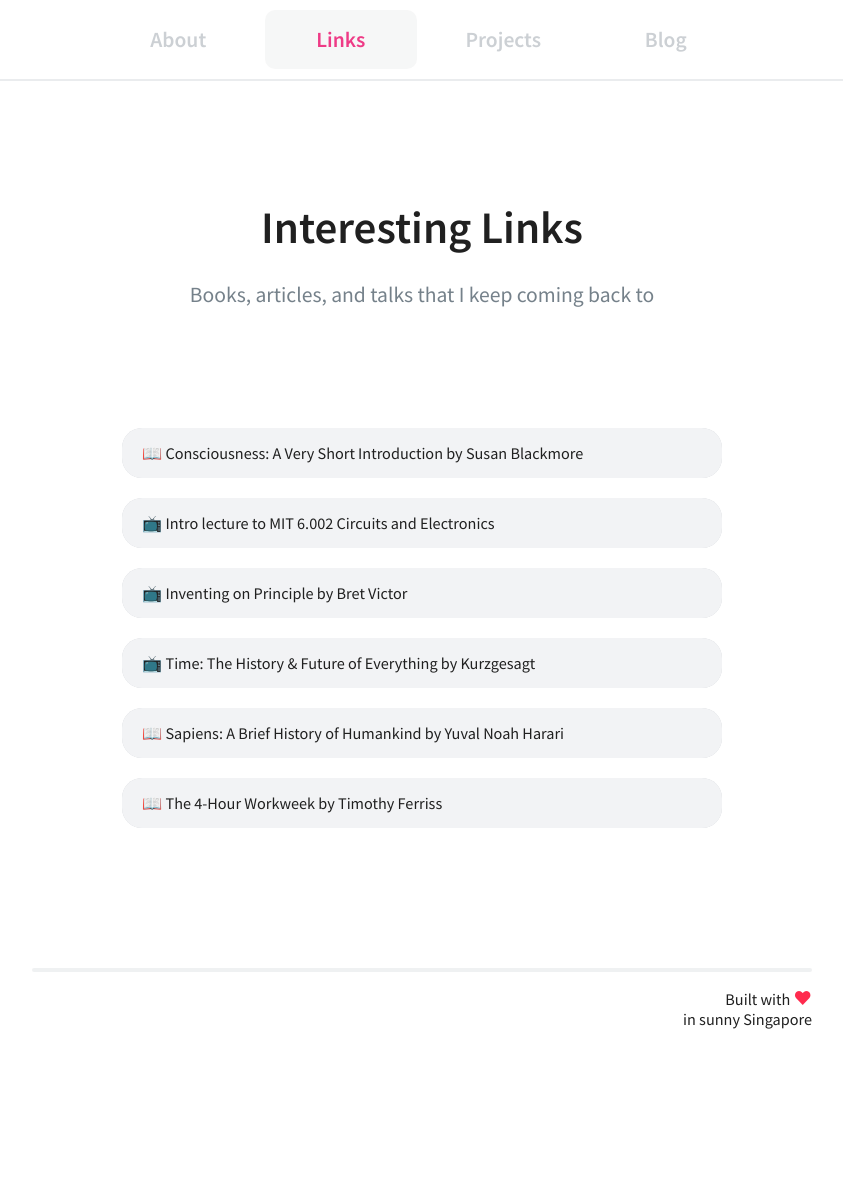
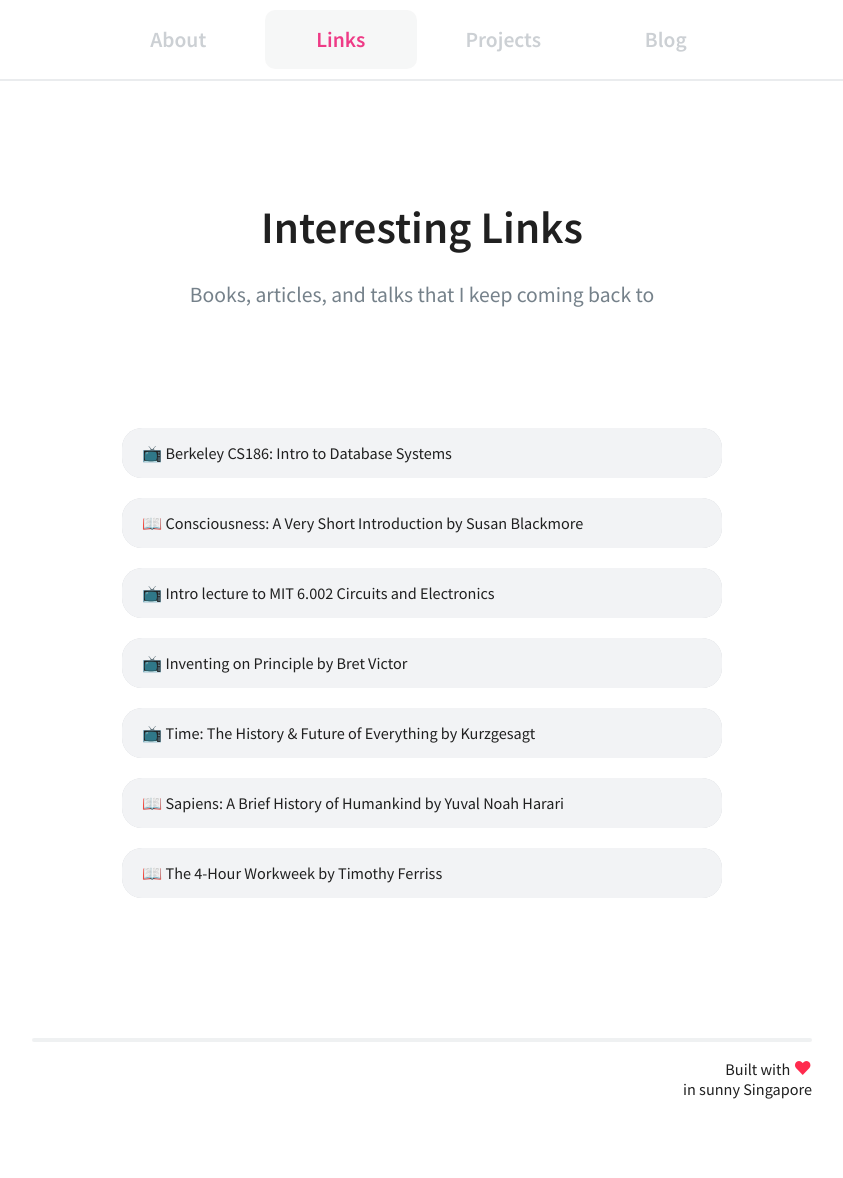
Before and after one commit to rskhor/website, a Jekyll site: the page built from links.html, in a window 1280 px wide. Shown: the whole page, without its empty margins (218-1061 px from the left). Built offline with Jekyll 4.4.1, drawn with Linux system fonts in a browser that asks for light colours; before the commit the page ends 1108 px from its top, so only the background shows below that.

Commit message:
add CS 186 to links

```diff
--- a/_data/links.yml
+++ b/_data/links.yml
@@ -1,3 +1,5 @@
+- title: "📺 Berkeley CS186: Intro to Database Systems"
+  url:   "https://youtube.com/playlist?list=PLYp4IGUhNFmw8USiYMJvCUjZe79fvyYge"
 - title: "📖 Consciousness: A Very Short Introduction by Susan Blackmore"
   url:   "https://www.goodreads.com/book/show/254497.Consciousness"
 - title: "📺 Intro lecture to MIT 6.002 Circuits and Electronics"
```
